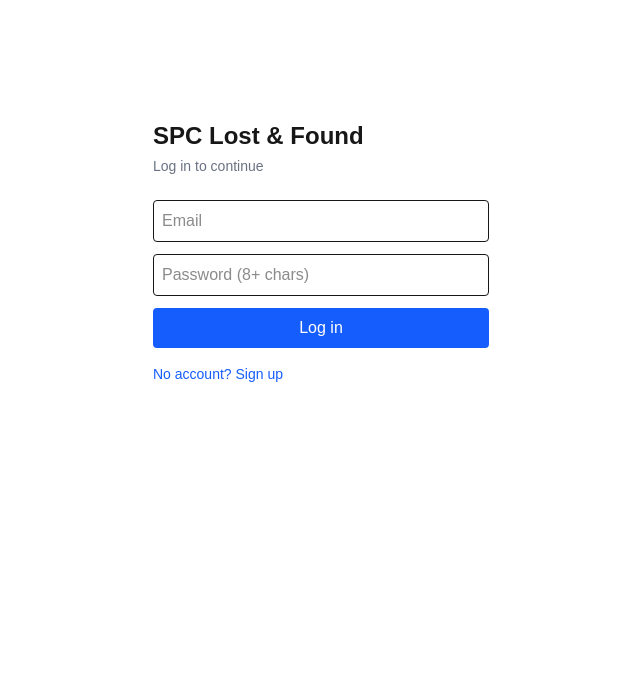
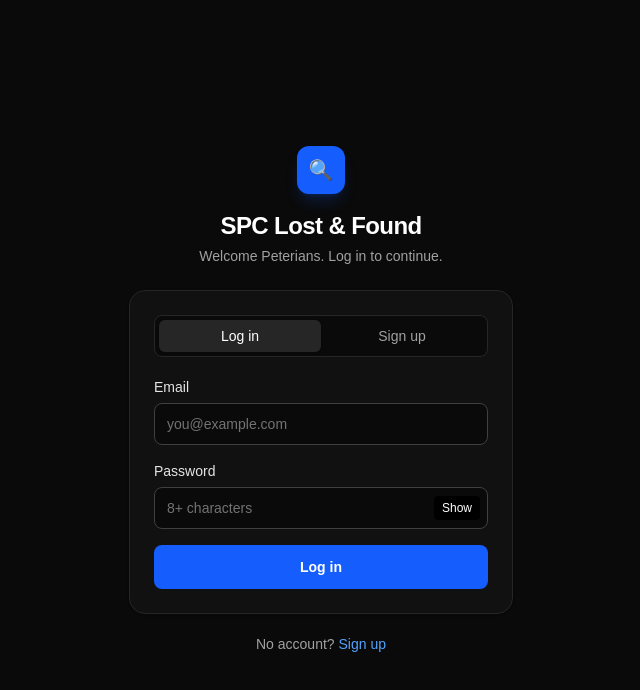
Before and after one commit to ironraymond04/WS101-Semi-Final-Project, a Next.js app: page /login in a window 1280 px wide. Shown: the top 690 px of the page, without its empty margins (319-959 px from the left). Built offline with nearby package versions, Linux system fonts and the light colour scheme.

Commit message:
Updated login page

```diff
--- a/src/app/login/page.tsx
+++ b/src/app/login/page.tsx
@@ -1,31 +1,138 @@
 "use client";
+
 import { useActionState, useState } from "react";
 import { authenticate } from "@/app/actions/auth";
 
+/* ---------- shared styles ---------- */
+const field =
+  "w-full rounded-lg border border-neutral-700 bg-neutral-950 px-3 py-2.5 text-sm text-neutral-100 placeholder:text-neutral-500 focus:border-blue-500 focus:outline-none focus:ring-2 focus:ring-blue-500/30";
+const labelText = "mb-1.5 block text-sm font-medium text-neutral-200";
+
 export default function LoginPage() {
   const [mode, setMode] = useState<"login" | "signup">("login");
+  const [showPassword, setShowPassword] = useState(false);
   const [state, action, pending] = useActionState(authenticate, undefined);
+  const isLogin = mode === "login";
 
   return (
-    <main className="mx-auto mt-24 max-w-sm p-6">
-      <h1 className="mb-1 text-2xl font-bold">SPC Lost &amp; Found</h1>
-      <p className="mb-6 text-sm text-gray-500">{mode === "login" ? "Log in to continue" : "Create an account"}</p>
-      <form action={action} className="space-y-3">
+    <div className="flex min-h-screen items-center justify-center bg-neutral-950 px-4 py-10 text-neutral-100">
+      <main className="w-full max-w-sm">
+        {/* ---------- Brand ---------- */}
+        <div className="mb-6 text-center">
+          <div className="mx-auto mb-4 flex h-12 w-12 items-center justify-center rounded-xl bg-blue-600 text-xl shadow-lg shadow-blue-600/20">
+            🔍
+          </div>
+          <h1 className="text-2xl font-bold tracking-tight text-white">SPC Lost &amp; Found</h1>
+          <p className="mt-1 text-sm text-neutral-400">
+            {isLogin ? "Welcome Peterians. Log in to continue." : "Create an account to report or claim items."}
+          </p>
+        </div>
+
+        {/* ---------- Card ---------- */}
+        <div className="rounded-2xl border border-neutral-800 bg-neutral-900/60 p-5 shadow-sm sm:p-6">
+          {/* Mode switch */}
+          <div className="mb-5 grid grid-cols-2 rounded-lg border border-neutral-800 bg-neutral-950 p-1">
+            {(["login", "signup"] as const).map((m) => (
+              <button
+                key={m}
+                type="button"
+                onClick={() => setMode(m)}
+                className={`cursor-pointer rounded-md px-3 py-1.5 text-sm font-medium transition ${
+                  mode === m ? "bg-neutral-800 text-white shadow-sm" : "text-neutral-400 hover:text-neutral-200"
+                }`}
+              >
+                {m === "login" ? "Log in" : "Sign up"}
+              </button>
+            ))}
+          </div>
+
+          <form action={action} className="space-y-4">
             <input type="hidden" name="mode" value={mode} />
+
             {mode === "signup" && (
-          <input name="full_name" placeholder="Full name" required className="w-full rounded border p-2" />
+              <div>
+                <label htmlFor="full_name" className={labelText}>Full name</label>
+                <input
+                  id="full_name"
+                  name="full_name"
+                  placeholder="Juan Dela Cruz"
+                  autoComplete="name"
+                  required
+                  className={field}
+                />
+              </div>
             )}
-        <input name="email" type="email" placeholder="Email" required className="w-full rounded border p-2" suppressHydrationWarning/>
-        <input name="password" type="password" placeholder="Password (8+ chars)" required className="w-full rounded border p-2" suppressHydrationWarning/>
-        {state?.error && <p className="text-sm text-red-600">{state.error}</p>}
-        {state?.message && <p className="text-sm text-green-600">{state.message}</p>}
-        <button disabled={pending} className="w-full rounded bg-blue-600 p-2 text-white disabled:opacity-50 cursor-pointer">
-          {pending ? "Please wait…" : mode === "login" ? "Log in" : "Sign up"}
+
+            <div>
+              <label htmlFor="email" className={labelText}>Email</label>
+              <input
+                id="email"
+                name="email"
+                type="email"
+                placeholder="you@example.com"
+                autoComplete="email"
+                required
+                className={field}
+                suppressHydrationWarning
+              />
+            </div>
+
+            <div>
+              <label htmlFor="password" className={labelText}>Password</label>
+              <div className="relative">
+                <input
+                  id="password"
+                  name="password"
+                  type={showPassword ? "text" : "password"}
+                  placeholder="8+ characters"
+                  autoComplete={isLogin ? "current-password" : "new-password"}
+                  required
+                  className={`${field} pr-16`}
+                  suppressHydrationWarning
+                />
+                <button
+                  type="button"
+                  onClick={() => setShowPassword((v) => !v)}
+                  aria-label={showPassword ? "Hide password" : "Show password"}
+                  className="absolute right-2 top-1/2 -translate-y-1/2 cursor-pointer rounded px-2 py-1 text-xs font-medium text-neutral-400 transition hover:text-neutral-100 bg-black text-white"
+                >
+                  {showPassword ? "Hide" : "Show"}
+                </button>
+              </div>
+            </div>
+
+            {state?.error && (
+              <p role="alert" className="rounded-lg border border-red-500/30 bg-red-500/10 px-3 py-2 text-sm text-red-300">
+                {state.error}
+              </p>
+            )}
+            {state?.message && (
+              <p role="status" className="rounded-lg border border-emerald-500/30 bg-emerald-500/10 px-3 py-2 text-sm text-emerald-300">
+                {state.message}
+              </p>
+            )}
+
+            <button
+              disabled={pending}
+              className="w-full cursor-pointer rounded-lg bg-blue-600 px-4 py-3 text-sm font-semibold text-white transition hover:bg-blue-500 focus:outline-none focus:ring-2 focus:ring-blue-500 focus:ring-offset-2 focus:ring-offset-neutral-950 disabled:cursor-not-allowed disabled:opacity-50"
+            >
+              {pending ? "Please wait…" : isLogin ? "Log in" : "Create account"}
             </button>
           </form>
-      <button onClick={() => setMode(mode === "login" ? "signup" : "login")} className="mt-4 text-sm text-blue-600 cursor-pointer">
-        {mode === "login" ? "No account? Sign up" : "Have an account? Log in"}
+        </div>
+
+        {/* ---------- Footer toggle ---------- */}
+        <p className="mt-5 text-center text-sm text-neutral-400">
+          {isLogin ? "No account?" : "Already have an account?"}{" "}
+          <button
+            type="button"
+            onClick={() => setMode(isLogin ? "signup" : "login")}
+            className="cursor-pointer font-medium text-blue-400 transition hover:text-blue-300 hover:underline"
+          >
+            {isLogin ? "Sign up" : "Log in"}
           </button>
+        </p>
       </main>
+    </div>
   );
 }
```
Lines whose indentation alone changed are shown as unchanged.
